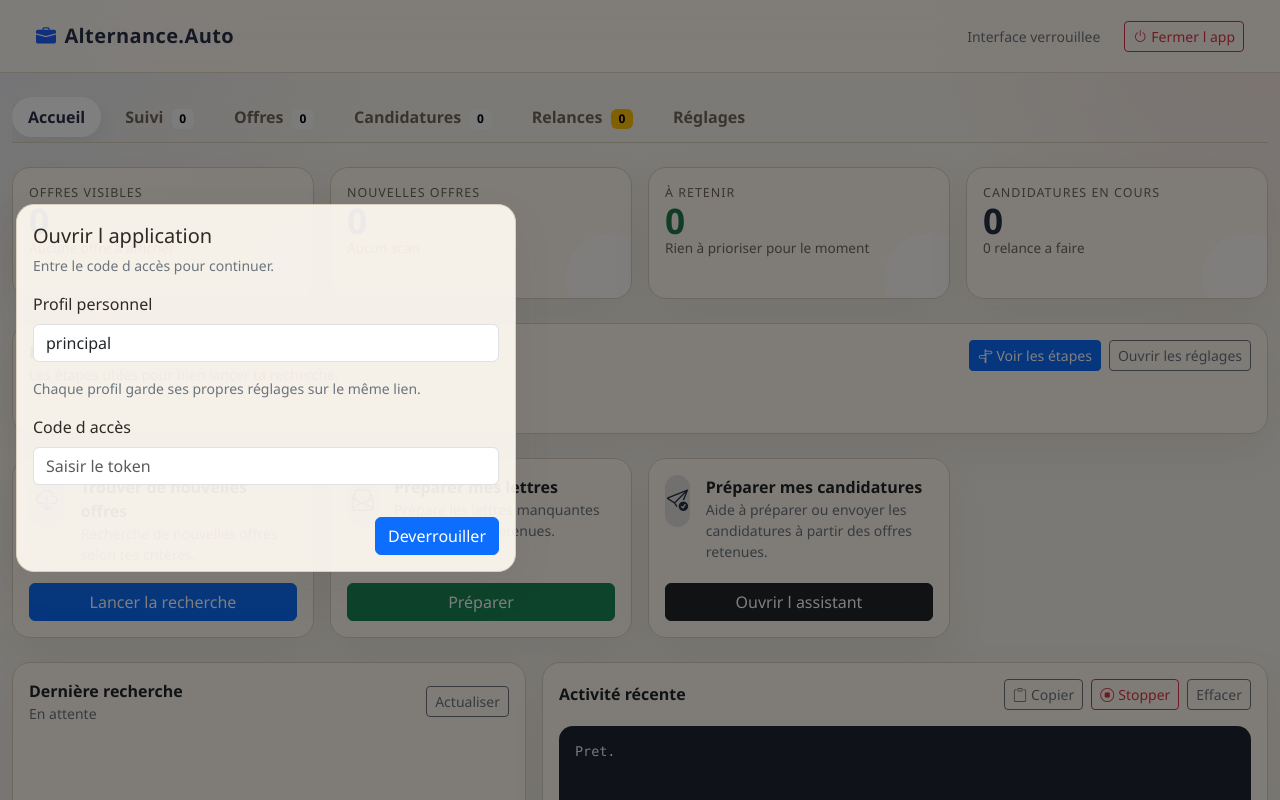
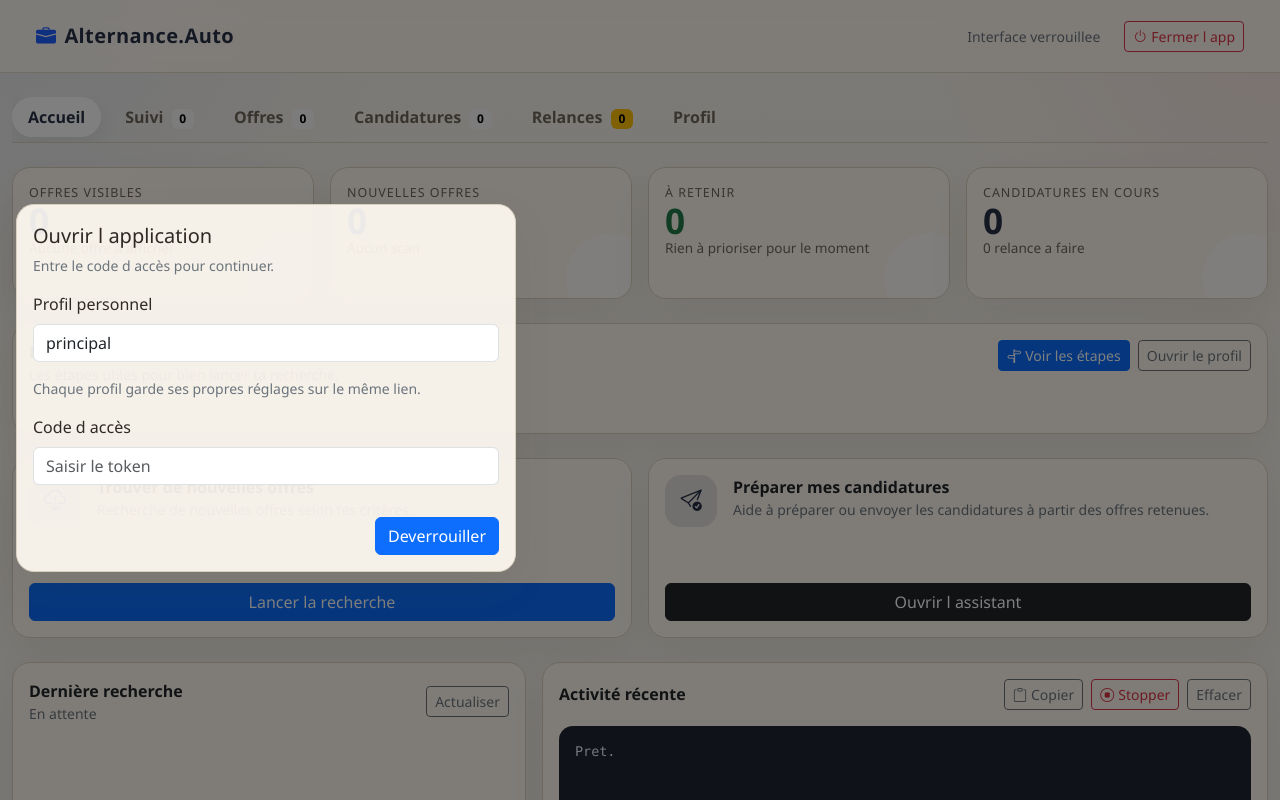
Before and after one commit to kaizenvtcgit/Automatisation-alternance, a Flask app: page / in a window 1280 px wide. Run offline with Flask 3, Linux system fonts and the light colour scheme; data that the repository does not hold is empty; some libraries are stand-ins or nearby versions.

Commit message:
Fix signup onboarding and profile autosave

```diff
--- a/app.py
+++ b/app.py
@@ -1624,6 +1624,11 @@ def _offer_matches_workspace_search(offer: dict, search: dict | None = None) ->
     search = search if isinstance(search, dict) else (get_settings().get("search") or {})
     if not isinstance(search, dict):
         return True
+    if _user_scoped_table_mode():
+        has_targets = any(str(item or "").strip() for item in (search.get("postes_cibles") or []))
+        has_positive_keywords = any(str(item or "").strip() for item in (search.get("mots_cles_positifs") or []))
+        if not has_targets and not has_positive_keywords:
+            return False
 
     title = _offer_title(offer)
     company = offer.get("Entreprise", "")
@@ -1789,7 +1794,7 @@ def api_user_signup():
             "user": user,
             "requires_email_confirmation": not authenticated,
             "message": (
-                "Compte cree. Verifie l'email de confirmation avant de te connecter."
+                "Compte cree. Connecte-toi pour continuer."
                 if not authenticated
                 else "Compte cree et connecte."
             ),
--- a/templates/index.html
+++ b/templates/index.html
@@ -1188,7 +1188,7 @@
       <li class="nav-item"><a class="nav-link" data-bs-toggle="tab" href="#tab-offres">Offres <span class="badge text-bg-light ms-1" id="badge-offres">0</span></a></li>
       <li class="nav-item"><a class="nav-link" data-bs-toggle="tab" href="#tab-historique">Candidatures <span class="badge text-bg-light ms-1" id="badge-histo">0</span></a></li>
       <li class="nav-item"><a class="nav-link" data-bs-toggle="tab" href="#tab-relances">Relances <span class="badge text-bg-warning ms-1" id="badge-relances">0</span></a></li>
-      <li class="nav-item"><a class="nav-link" data-bs-toggle="tab" href="#tab-settings">Réglages</a></li>
+      <li class="nav-item"><a class="nav-link" data-bs-toggle="tab" href="#tab-settings">Profil</a></li>
     </ul>
 
     <div class="tab-content">
@@ -1232,7 +1232,7 @@
             </div>
             <div class="d-flex gap-2 flex-wrap">
               <button class="btn btn-sm btn-primary" type="button" onclick="ouvrirGuideConfiguration()"><i class="bi bi-signpost-split me-1"></i>Voir les étapes</button>
-              <a class="btn btn-sm btn-outline-secondary" href="#tab-settings" data-bs-toggle="tab">Ouvrir les réglages</a>
+              <a class="btn btn-sm btn-outline-secondary" href="#tab-settings" data-bs-toggle="tab">Ouvrir le profil</a>
             </div>
           </div>
           <div class="summary-list mt-3" id="setup-status-list"></div>
@@ -1240,7 +1240,7 @@
         </div>
 
         <div class="row g-3 mb-4">
-          <div class="col-md-6 col-xl-3">
+          <div class="col-md-6 col-xl-6">
             <div class="card action-card p-3 d-flex flex-column">
               <div class="d-flex gap-3 mb-3">
                 <div class="action-icon" style="background:rgba(31,94,255,0.12);color:var(--blue)">
@@ -1254,21 +1254,7 @@
               <button class="btn btn-primary mt-auto btn-recuperer" id="scan-action-button" onclick="lancerStream('recuperer')">Lancer la recherche</button>
             </div>
           </div>
-          <div class="col-md-6 col-xl-3">
-            <div class="card action-card p-3 d-flex flex-column">
-              <div class="d-flex gap-3 mb-3">
-                <div class="action-icon" style="background:rgba(34,122,73,0.12);color:var(--green)">
-                  <i class="bi bi-envelope-paper"></i>
-                </div>
-                <div>
-                  <div class="fw-bold">Préparer mes lettres</div>
-                  <div class="text-secondary small" id="letters-action-subtitle">Prépare les lettres manquantes pour les offres retenues.</div>
-                </div>
-              </div>
-              <button class="btn btn-success mt-auto btn-lettres" onclick="lancerStream('generer-lettres')">Préparer</button>
-            </div>
-          </div>
-          <div class="col-md-6 col-xl-3">
+          <div class="col-md-6 col-xl-6">
             <div class="card action-card p-3 d-flex flex-column">
               <div class="d-flex gap-3 mb-3">
                 <div class="action-icon" style="background:rgba(39,48,70,0.12);color:var(--ink)">
@@ -1458,12 +1444,12 @@
       <div class="tab-pane fade" id="tab-settings">
         <div class="settings-actions mb-3">
           <div>
-            <div class="fw-bold">Mon profil et ma recherche</div>
-            <div class="settings-subtitle">Renseigne ici tout ce qui t aide à trouver et suivre les bonnes offres.</div>
+            <div class="fw-bold">Profil</div>
+            <div class="settings-subtitle">Renseigne ici tout ce qui t aide à trouver et suivre les bonnes offres. Les changements sont enregistrés automatiquement.</div>
           </div>
           <div class="d-flex gap-2 flex-wrap">
             <button class="btn btn-outline-secondary" onclick="chargerSettings(true)">Actualiser</button>
-            <button class="btn btn-primary" id="settings-save-btn" onclick="saveSettings()">Enregistrer mes réglages</button>
+            <button class="btn btn-primary" id="settings-save-btn" onclick="saveSettings()">Enregistrer maintenant</button>
           </div>
         </div>
 
@@ -1895,7 +1881,7 @@
         <div class="modal-header border-0">
           <div>
             <h5 class="modal-title mb-1">Mon compte</h5>
-            <div class="text-secondary small" id="user-auth-subtitle">Connecte-toi pour retrouver ta recherche, tes offres et ton suivi.</div>
+            <div class="text-secondary small" id="user-auth-subtitle">Tu as déjà un compte ? Connecte-toi. Sinon, crée-en un en quelques secondes.</div>
           </div>
         </div>
         <div class="modal-body pt-0">
@@ -1907,8 +1893,8 @@
           <div class="small text-secondary mt-2">Chaque compte garde automatiquement son espace, ses paramètres et son suivi.</div>
         </div>
         <div class="modal-footer border-0 justify-content-between">
-          <button class="btn btn-outline-secondary" type="button" id="user-auth-signup-btn" onclick="submitUserSignup()">Créer mon compte</button>
-          <button class="btn btn-primary" type="button" id="user-auth-login-btn" onclick="submitUserLogin()">Se connecter</button>
+          <button class="btn btn-outline-secondary" type="button" id="user-auth-signup-btn" onclick="submitUserSignup()">Première visite ? Créer mon compte</button>
+          <button class="btn btn-primary" type="button" id="user-auth-login-btn" onclick="submitUserLogin()">J ai déjà un compte</button>
         </div>
       </div>
     </div>
@@ -1961,6 +1947,11 @@
     let lastActionTrigger = null;
     let inlineLoadingAnchor = null;
     let inlineLoadingNode = null;
+    let settingsPopulateDepth = 0;
+    let settingsSaveInFlight = false;
+    let settingsAutoSaveTimer = null;
+    let settingsAutoSavePending = false;
+    let settingsAutoSaveDirty = false;
 
     const esc = value => String(value ?? '')
       .replace(/&/g, '&amp;')
@@ -2370,8 +2361,8 @@
           await chargerTout();
           return;
         }
-        showToast('Compte cree', data.message || 'Verifie ton email puis connecte-toi.', 'info');
-        showUserAuthModal(data.message || 'Compte cree. Verifie ton email puis connecte-toi.');
+        showToast('Compte cree', data.message || 'Compte créé. Tu peux maintenant te connecter.', 'info');
+        showUserAuthModal(data.message || 'Compte créé. Tu peux maintenant te connecter.');
       } catch (error) {
         showUserAuthModal(error.message || 'Creation du compte impossible');
       } finally {
@@ -2590,6 +2581,7 @@
         root._tags.push(value);
         input.value = '';
         render();
+        root.dispatchEvent(new Event('change', {bubbles: true}));
       };
 
       root.addEventListener('click', event => {
@@ -2597,6 +2589,7 @@
         if (button) {
           root._tags.splice(Number(button.dataset.index), 1);
           render();
+          root.dispatchEvent(new Event('change', {bubbles: true}));
           input.focus();
           return;
         }
@@ -2610,6 +2603,7 @@
         } else if (event.key === 'Backspace' && !input.value && root._tags.length) {
           root._tags.pop();
           render();
+          root.dispatchEvent(new Event('change', {bubbles: true}));
         }
       });
 
@@ -2988,6 +2982,8 @@
     }
 
     function populateSettings(settings) {
+      settingsPopulateDepth += 1;
+      try {
         settingsData = settings || {};
         const profile = settingsData.profile || {};
         const search = settingsData.search || {};
@@ -3050,6 +3046,10 @@
           'settings-groq-api-key',
           'settings-gemini-api-key'
         ].forEach(id => setApiKeyStatus(id, !!document.getElementById(id).value.trim()));
+        settingsAutoSaveDirty = false;
+      } finally {
+        settingsPopulateDepth = Math.max(0, settingsPopulateDepth - 1);
+      }
     }
 
     function collectSettingsPayload() {
@@ -3120,10 +3120,25 @@
       }
     }
 
-    async function saveSettings() {
+    function queueAutoSaveSettings(delay = 900) {
+      if (settingsPopulateDepth > 0) return;
+      settingsAutoSaveDirty = true;
+      clearTimeout(settingsAutoSaveTimer);
+      settingsAutoSaveTimer = setTimeout(() => {
+        saveSettings({silent: true, reason: 'autosave'});
+      }, delay);
+    }
+
+    async function saveSettings(options = {}) {
+      const silent = !!options.silent;
       const button = document.getElementById('settings-save-btn');
+      if (settingsSaveInFlight) {
+        settingsAutoSavePending = true;
+        return;
+      }
+      settingsSaveInFlight = true;
       button.disabled = true;
-      startAppLoading('Sauvegarde des paramètres', 'Les réglages sont en cours de mise à jour.');
+      if (!silent) startAppLoading('Sauvegarde des paramètres', 'Les réglages sont en cours de mise à jour.');
       try {
         const response = await fetch(withWorkspaceUrl('/api/settings'), {
           method: 'POST',
@@ -3133,8 +3148,10 @@
         const data = await response.json();
         if (!data.ok) throw new Error(data.error || 'Sauvegarde impossible');
         populateSettings(data.settings);
+        if (!silent) {
           appendLog('Paramètres enregistrés.', 'log-ok');
           showToast('Parametres enregistres', 'Les nouveaux reglages ont bien ete sauvegardes.', 'success');
+        }
         const stats = await fetchJsonSafe('/api/stats', statsData || {});
         statsData = (stats && typeof stats === 'object' && !Array.isArray(stats)) ? stats : (statsData || {});
         renderStats();
@@ -3143,8 +3160,14 @@
         appendLog(`Impossible d enregistrer les paramètres : ${error.message}`, 'log-err');
         showToast('Sauvegarde impossible', error.message, 'error');
       } finally {
-        stopAppLoading();
+        if (!silent) stopAppLoading();
         button.disabled = false;
+        settingsSaveInFlight = false;
+        if (settingsAutoSavePending || settingsAutoSaveDirty) {
+          settingsAutoSavePending = false;
+          clearTimeout(settingsAutoSaveTimer);
+          settingsAutoSaveTimer = setTimeout(() => saveSettings({silent: true, reason: 'autosave_retry'}), 300);
+        }
       }
     }
 
@@ -3161,6 +3184,7 @@
         if (!data.ok) throw new Error(data.error || 'Selection impossible');
         if (data.path) {
           document.getElementById('settings-cv-path').value = data.path;
+          queueAutoSaveSettings(200);
         }
       } catch (error) {
         appendLog(`Erreur selection CV: ${error.message}`, 'log-warn');
@@ -4189,7 +4213,17 @@ async function copierLettre() {
     refreshCvPickerUi();
     document.getElementById('settings-zone-mode').addEventListener('change', event => applyZoneModeDefaults(event.target.value));
     document.querySelectorAll('.api-key-input').forEach(input => {
-      input.addEventListener('input', () => setApiKeyStatus(input.id, !!input.value.trim()));
+      input.addEventListener('input', () => {
+        setApiKeyStatus(input.id, !!input.value.trim());
+        queueAutoSaveSettings();
+      });
+    });
+    document.querySelectorAll('#settings-section-profile input, #settings-section-profile textarea, #settings-section-search input, #settings-section-search textarea, #settings-section-search select, #settings-section-search .form-check-input, #settings-section-agent input, #settings-section-agent .form-check-input').forEach(input => {
+      input.addEventListener('input', () => queueAutoSaveSettings());
+      input.addEventListener('change', () => queueAutoSaveSettings());
+    });
+    ['editor-postes-cibles', 'editor-mots-cles-positifs', 'editor-mots-cles-negatifs'].forEach(id => {
+      document.getElementById(id)?.addEventListener('change', () => queueAutoSaveSettings());
     });
     document.getElementById('access-token-input').addEventListener('keydown', event => {
       if (event.key === 'Enter') {
```
Lines whose indentation alone changed are shown as unchanged.
